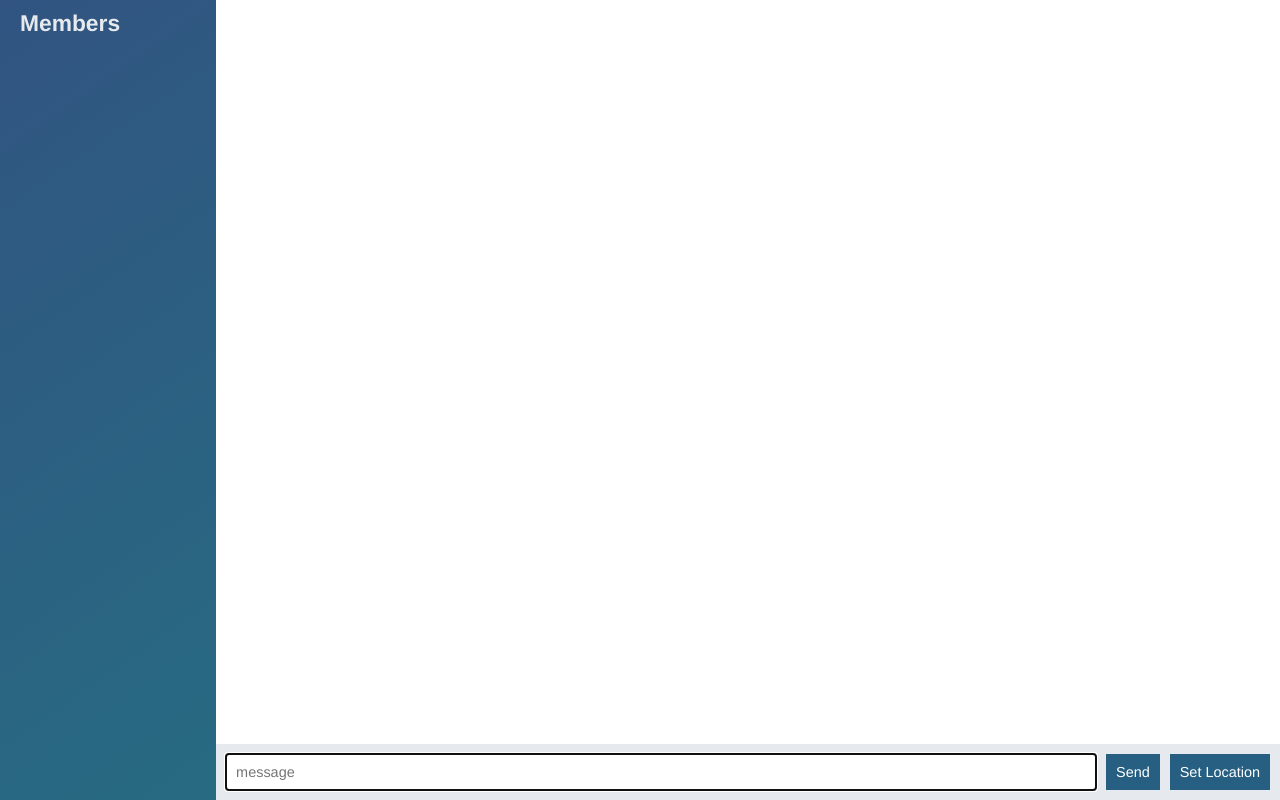
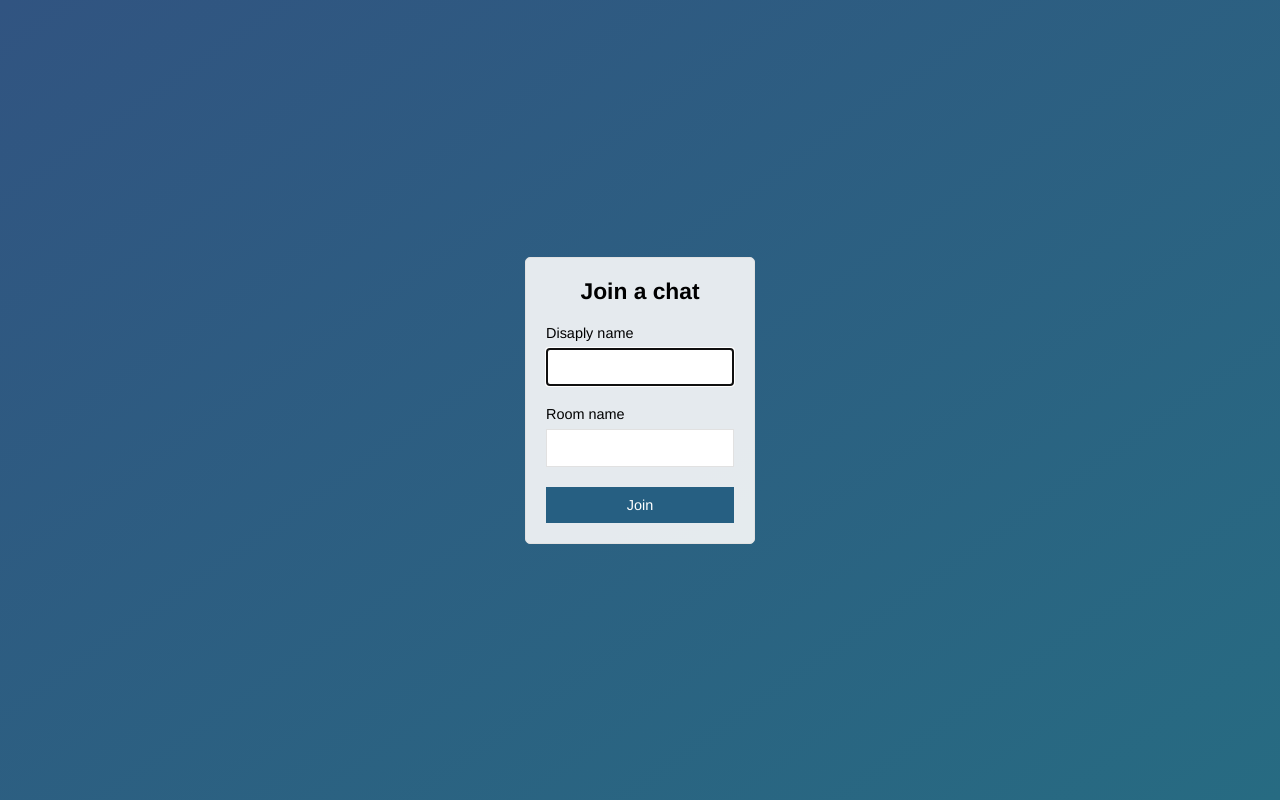
Before and after one commit to dratler/node-chat-app, a website: page public/index.html in a window 1280 px wide. Drawn offline with nearby package versions, Linux system fonts and the light colour scheme; no server answers.

Commit message:
adding join page

```diff
--- a/public/index.html
+++ b/public/index.html
@@ -4,56 +4,30 @@
 <head>
   <meta charset="utf-8" />
   <meta http-equiv="X-UA-Compatible" content="IE=edge">
-  <title>Basic HTML Chat page</title>
+  <title>Join | Chat App</title>
   <meta name="viewport" content="width=device-width, initial-scale=1">
-  <link rel="stylesheet" type="text/css" media="screen" href="main.css" />
   <link rel="stylesheet" href="css/styles.css">
 </head>
 
-<body class="chat">
-  <div class="chat__sidebar">
-    <h3>Members</h3>
-    <div id="users"></div>
+<body class="centered-form">
+  <div class="centered-form__form">
+    <form action="/chat.html">
+      <div class="form-field">
+        <h3>Join a chat</h3>
+      </div>
+      <div class="form-field">
+        <label>Disaply name</label>
+        <input type="text" name="name" autofocus />
+      </div>
+      <div class="form-field">
+          <label>Room name</label>
+          <input type="text" name="room" />
+      </div>
+      <div class="form-field">
+        <button>Join</button>
+      </div>
+    </form>
   </div>
-  <div class="chat__main">
-    <ol id="messages" class="chat__messages"></ol>
-    <div class="chat__footer">
-      <form id="message-form">
-        <input name="message" type="text" placeholder="message" autofocus autocomplete="off" />
-        <button>Send</button>
-      </form>
-      <button id="set-location">Set Location</button>
-    </div>
-  </div>
-
-  <script id="message-template" type="text/template">
-    <li class="message">
-      <div class="message__title">
-        <h4>{{user}}</h4>
-        <span>{{time}} </span>
-      </div>
-      <div class="message__body">
-        <p>{{text}}</p>
-      </div>
-    </li>
-  </script>
-  <script id="location-message-template" type="text/template">
-    <li class="message">
-      <div class="message__title">
-        <h4>{{user}}</h4>
-        <span>{{time}} </span>
-      </div>
-      <div class="message__body">
-        <p><a href={{url}} target="_blank">my current location</a></p>
-      </div>
-    </li>
-  </script>
-
-  <script src="/socket.io/socket.io.js"></script>
-  <script src="/js/lib/jquery-3.3.1.min.js"></script>
-  <script src="/js/lib/moment.js"></script>
-  <script src="/js/lib/mustache.js"></script>
-  <script src="/js/index.js"></script>
 </body>
 
 </html>
```
Also changed, not shown: public/chat.html (added, +59 -0 lines), public/js/chat.js (renamed from public/js/index.js).
